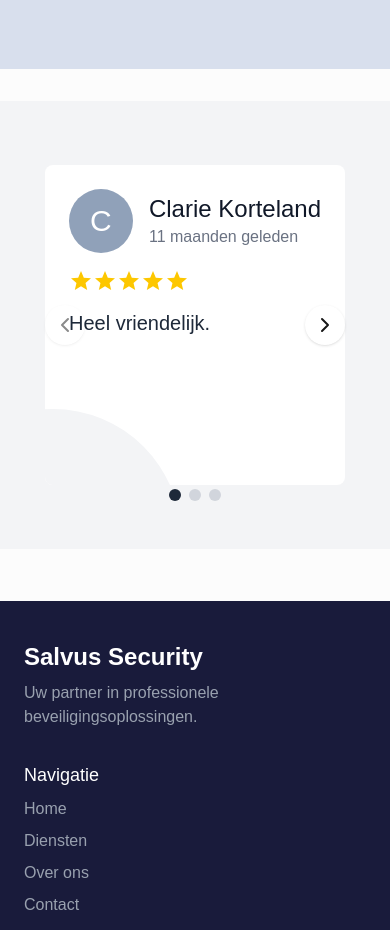
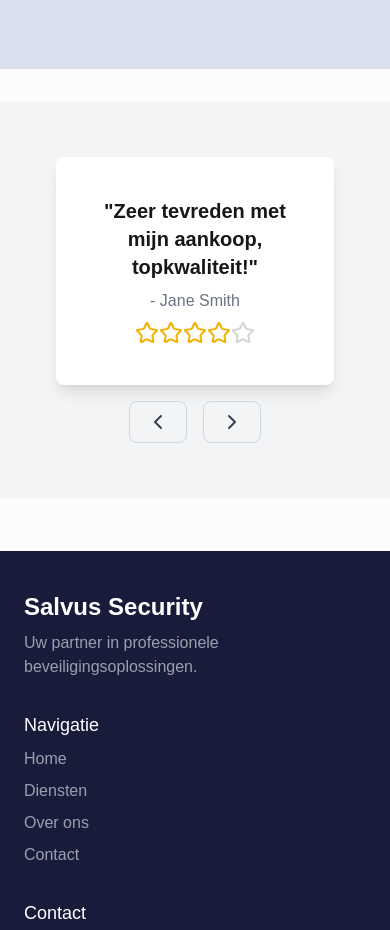
Before and after one commit to Turbootzz/Salvus-Security, a Next.js app: page / in a window 390 px wide. Shown: the part 3721-4651 px from the top of the page. Built offline with nearby package versions, Linux system fonts and the light colour scheme.

Commit message:
phone format done

```diff
--- a/package.json
+++ b/package.json
@@ -9,12 +9,14 @@
     "lint": "next lint"
   },
   "dependencies": {
+    "clsx": "^2.1.1",
     "lucide-react": "^0.475.0",
     "motion": "^12.4.7",
     "next": "15.1.7",
     "react": "^19.0.0",
     "react-dom": "^19.0.0",
-    "react-icons": "^5.5.0"
+    "react-icons": "^5.5.0",
+    "tailwind-merge": "^3.0.2"
   },
   "devDependencies": {
     "@eslint/eslintrc": "^3",
--- /dev/null
+++ b/src/components/common/buttons/SlideShowButton.tsx
@@ -0,0 +1,19 @@
+import { ButtonHTMLAttributes } from "react";
+import { cn } from "@/utils/utils";
+
+interface ButtonProps extends ButtonHTMLAttributes<HTMLButtonElement> {
+  variant?: "default" | "outline";
+}
+
+export function SlideShowButton({ className, variant = "default", ...props }: ButtonProps) {
+  return (
+    <button
+      className={cn(
+        "px-4 py-2 rounded-lg text-white transition",
+        variant === "default" ? "bg-blue-600 hover:bg-blue-700" : "border border-gray-300 text-gray-700 hover:bg-gray-100",
+        className
+      )}
+      {...props}
+    />
+  );
+}
--- a/src/components/common/cards/ReviewCard.tsx
+++ b/src/components/common/cards/ReviewCard.tsx
@@ -1,63 +1,15 @@
-import React from 'react';
+import { ReactNode } from "react";
+import { cn } from "@/utils/utils";
 
-interface ReviewCardProps {
-  name: string;
-  timeAgo: string;
-  rating: number;
-  comment: string;
-  avatarLetter?: string;
-  currentSlide?: number;
-  totalSlides?: number;
-  onSlideChange?: (index: number) => void;
+interface CardProps {
+  className?: string;
+  children: ReactNode;
 }
 
-const ReviewCard: React.FC<ReviewCardProps> = ({
-  name,
-  timeAgo,
-  rating,
-  comment,
-  avatarLetter = name.charAt(0),
-  currentSlide = 4,
-  totalSlides = 9,
-  onSlideChange
-}) => {
-  return (
-	<div className="bg-white rounded-lg p-6 max-w-md w-full h-80 relative overflow-hidden flex flex-col">
-	  {/* Bottom curve */}
-	  <div className="absolute -bottom-45 -left-30 w-64 h-64 bg-gray-100 rounded-full"></div>
+export function ReviewCard({ className, children }: CardProps) {
+  return <div className={cn("bg-white rounded-lg shadow-md p-4", className)}>{children}</div>;
+}
 
-	  <div className="relative z-10 flex flex-col flex-grow">
-		{/* Avatar and user info */}
-		<div className="flex items-center mb-4">
-		  <div className="bg-slate-400 text-white rounded-full w-16 h-16 flex items-center justify-center text-3xl font-medium mr-4">
-			{avatarLetter}
-		  </div>
-		  <div>
-			<h3 className="text-2xl font-medium text-gray-900">{name}</h3>
-			<p className="text-gray-500">{timeAgo}</p>
-		  </div>
-		</div>
-
-		{/* Rating stars */}
-		<div className="flex mb-4">
-		  {[...Array(5)].map((_, i) => (
-			<svg
-			  key={i}
-			  className="w-6 h-6 text-yellow-400 fill-current"
-			  viewBox="0 0 24 24"
-			>
-			  <path d="M12 17.27L18.18 21l-1.64-7.03L22 9.24l-7.19-.61L12 2 9.19 8.63 2 9.24l5.46 4.73L5.82 21z" />
-			</svg>
-		  ))}
-		</div>
-
-		{/* Review text - met vaste hoogte en overflow */}
-		<div className="flex-grow overflow-y-auto mb-4">
-		  <p className="text-xl text-gray-800">{comment}</p>
-		</div>
-	  </div>
-	</div>
-  );
-};
-
-export default ReviewCard;
+export function ReviewCardContent({ className, children }: CardProps) {
+  return <div className={cn("p-4", className)}>{children}</div>;
+}
--- a/src/components/common/cards/ReviewCarousel.tsx
+++ /dev/null
@@ -1,97 +0,0 @@
-import React, { useState } from "react";
-import { motion } from "framer-motion";
-import ReviewCard from "./ReviewCard";
-import { ChevronLeft, ChevronRight } from "lucide-react";
-
-interface Review {
-  name: string;
-  timeAgo: string;
-  rating: number;
-  comment: string;
-}
-
-interface ReviewCarouselProps {
-  reviews: Review[];
-}
-
-const ReviewCarousel: React.FC<ReviewCarouselProps> = ({ reviews }) => {
-  const [currentSlide, setCurrentSlide] = useState(0);
-
-  const reviewsPerSlide = 1; // Aantal reviews per slide
-  const totalSlides = Math.ceil(reviews.length / reviewsPerSlide);
-
-  const handleNext = () => {
-	setCurrentSlide((prev) => Math.min(prev + reviewsPerSlide, reviews.length - reviewsPerSlide));
-  };
-
-  const handlePrev = () => {
-	setCurrentSlide((prev) => Math.max(prev - reviewsPerSlide, 0));
-  };
-
-  return (
-	<div className="relative max-w-4xl mx-auto py-8">
-	  {/* Container voor de reviews */}
-	  <div className="space-y-6">
-		{/* Use Framer Motion for animation */}
-		<motion.div
-		  key={currentSlide}
-		  initial={{ opacity: 0, x: -100 }}
-		  animate={{ opacity: 1, x: 0 }}
-		  exit={{ opacity: 0, x: 100 }}
-		  transition={{ duration: 0.5 }}
-		>
-		  {reviews.slice(currentSlide, currentSlide + reviewsPerSlide).map((review, index) => (
-			<ReviewCard
-			  key={index}
-			  name={review.name}
-			  timeAgo={review.timeAgo}
-			  rating={review.rating}
-			  comment={review.comment}
-			  currentSlide={currentSlide}
-			  totalSlides={totalSlides}
-			  onSlideChange={setCurrentSlide}
-			/>
-		  ))}
-		</motion.div>
-	  </div>
-
-	  {/* Navigatie pijlen */}
-	  {reviews.length > reviewsPerSlide && (
-		<>
-		  <button
-			onClick={handlePrev}
-			disabled={currentSlide === 0}
-			className="absolute top-1/2 left-0 -translate-y-1/2 bg-white rounded-full p-2 shadow hover:bg-gray-100 disabled:opacity-50 disabled:cursor-not-allowed"
-			aria-label="Vorige review"
-		  >
-			<ChevronLeft className="h-6 w-6" />
-		  </button>
-		  <button
-			onClick={handleNext}
-			disabled={currentSlide + reviewsPerSlide >= reviews.length}
-			className="absolute top-1/2 right-0 -translate-y-1/2 bg-white rounded-full p-2 shadow hover:bg-gray-100 disabled:opacity-50 disabled:cursor-not-allowed"
-			aria-label="Volgende review"
-		  >
-			<ChevronRight className="h-6 w-6" />
-		  </button>
-		</>
-	  )}
-
-	  {/* Navigatie bolletjes */}
-	  <div className="absolute bottom-4 left-1/2 transform -translate-x-1/2 flex gap-2">
-		{[...Array(totalSlides)].map((_, i) => (
-		  <button
-			key={i}
-			onClick={() => setCurrentSlide(i)}
-			className={`w-3 h-3 rounded-full ${
-			  i === currentSlide ? "bg-gray-800" : "bg-gray-300"
-			}`}
-			aria-label={`Slide ${i + 1}`}
-		  />
-		))}
-	  </div>
-	</div>
-  );
-};
-
-export default ReviewCarousel;
--- /dev/null
+++ b/src/components/common/cards/ReviewSlideShow.tsx
@@ -0,0 +1,48 @@
+import { useState, useEffect } from "react";
+import { SlideShowButton } from "@/components/common/buttons/SlideShowButton";
+import { ReviewCard, ReviewCardContent } from "@/components/common/cards/ReviewCard";
+import { ChevronLeft, ChevronRight, Star } from "lucide-react";
+
+const reviews = [
+  { name: "John Doe", text: "Geweldige service en snelle levering!", rating: 5 },
+  { name: "Jane Smith", text: "Zeer tevreden met mijn aankoop, topkwaliteit!", rating: 4 },
+  { name: "Mark Johnson", text: "Klantenservice was super behulpzaam!", rating: 5 },
+];
+
+export default function ReviewSlideshow() {
+  const [index, setIndex] = useState(0);
+
+  useEffect(() => {
+    const interval = setInterval(() => {
+      setIndex((prevIndex) => (prevIndex + 1) % reviews.length);
+    }, 5000);
+    return () => clearInterval(interval);
+  }, []);
+
+  const prevReview = () => setIndex((prevIndex) => (prevIndex - 1 + reviews.length) % reviews.length);
+  const nextReview = () => setIndex((prevIndex) => (prevIndex + 1) % reviews.length);
+
+  return (
+    <div className="flex flex-col items-center p-6">
+      <ReviewCard className="w-full max-w-lg text-center p-6 shadow-lg">
+        <ReviewCardContent>
+          <p className="text-xl font-semibold">"{reviews[index].text}"</p>
+          <p className="mt-2 text-gray-500">- {reviews[index].name}</p>
+          <div className="flex justify-center mt-2">
+            {Array.from({ length: 5 }).map((_, i) => (
+              <Star key={i} className={i < reviews[index].rating ? "text-yellow-500" : "text-gray-300"} />
+            ))}
+          </div>
+        </ReviewCardContent>
+      </ReviewCard>
+      <div className="flex gap-4 mt-4">
+        <SlideShowButton onClick={prevReview} variant="outline">
+          <ChevronLeft />
+        </SlideShowButton>
+        <SlideShowButton onClick={nextReview} variant="outline">
+          <ChevronRight />
+        </SlideShowButton>
+      </div>
+    </div>
+  );
+}
--- a/src/components/layout/Reviews.tsx
+++ b/src/components/layout/Reviews.tsx
@@ -2,8 +2,7 @@
 import Button from "../common/buttons/Button";
 import React from 'react';
 import ValueProposition from "../common/cards/ValueProposition";
-import ReviewCarousel from "../common/cards/ReviewCarousel";
-import ReviewCard from "../common/cards/ReviewCard";
+import ReviewSlideShow from "../common/cards/ReviewSlideShow";
 
 export default function Reviews() {
 	const [currentSlide, setCurrentSlide] = React.useState(4);
@@ -42,7 +41,7 @@ export default function Reviews() {
 	  </div>
 	  <ValueProposition />
 	  <div className="flex justify-center p-8 bg-gray-100">
-	  <ReviewCarousel reviews={reviews} />
+	  <ReviewSlideShow />
 	</div>
 	</section>
   );
--- /dev/null
+++ b/src/utils/utils.ts
@@ -0,0 +1,6 @@
+import { ClassValue, clsx } from "clsx";
+import { twMerge } from "tailwind-merge";
+
+export function cn(...inputs: ClassValue[]) {
+  return twMerge(clsx(inputs));
+}
```
Also changed, not shown: 1 other file (tests, documents, lock files or other folders).
